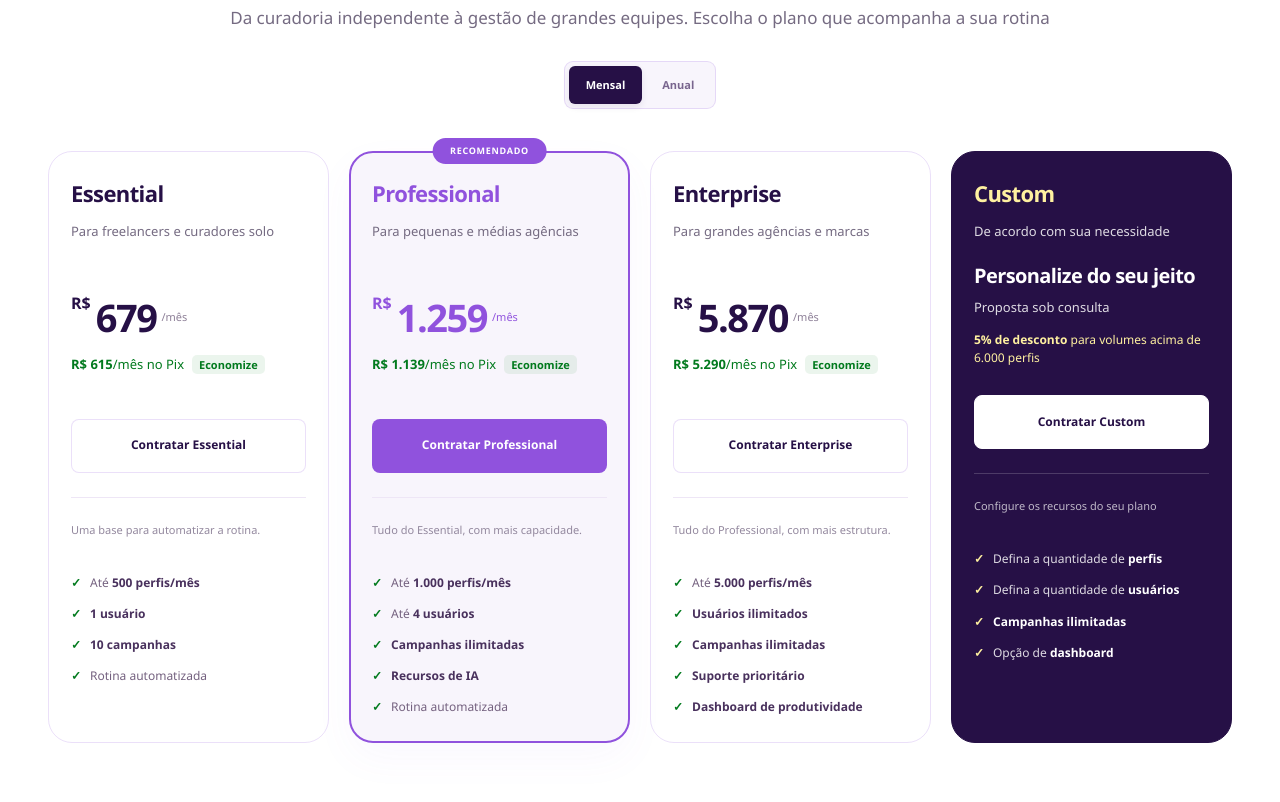
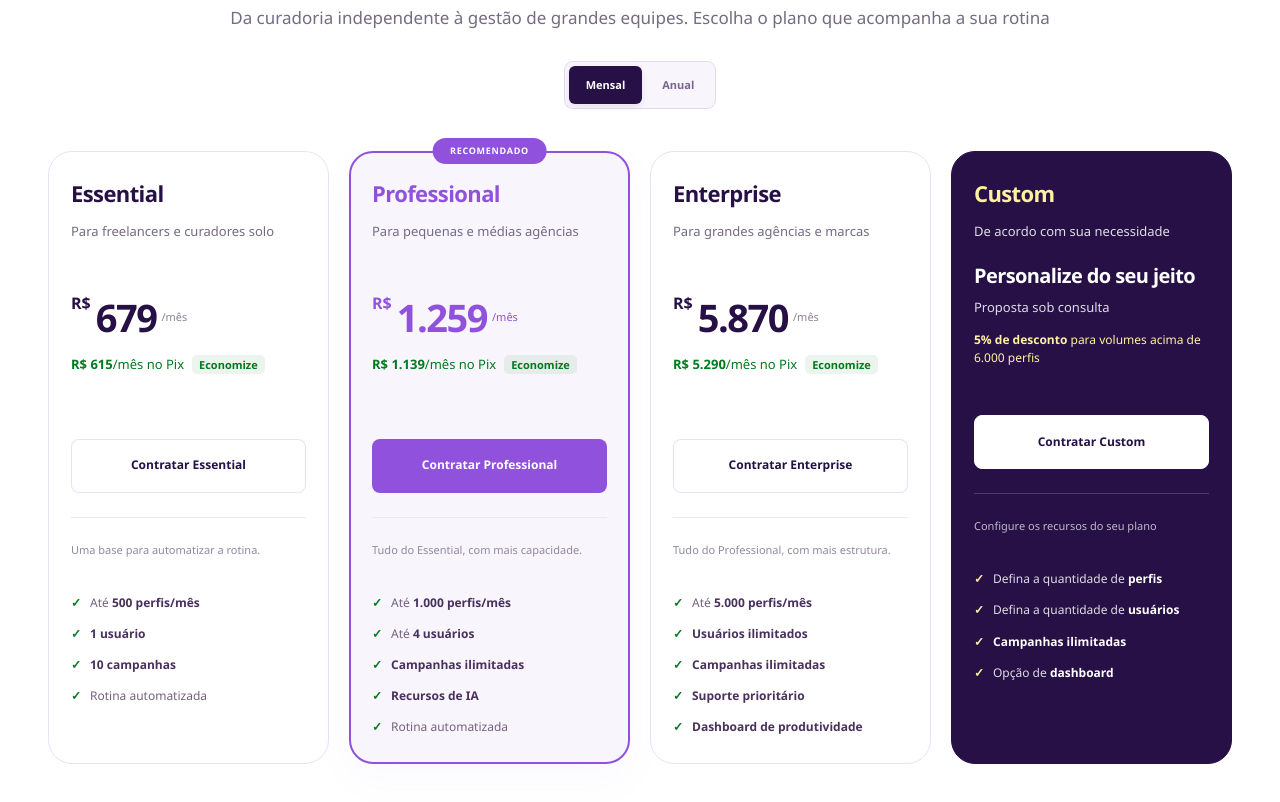
Before and after one commit to Grape-Time/site-oficial, a website: page index.html in a window 1280 px wide. Shown: the part 2708-3510 px from the top of the page. Drawn offline with Linux system fonts and the light colour scheme.

Commit message:
Substitui alinhamento dinamico final conforme ajuste solicitado

```diff
--- a/index.html
+++ b/index.html
@@ -427,14 +427,17 @@
 
 
 <style>
-  /* Organiza o conteúdo dos cartões a partir do topo */
   #planos .pricing-grid > .plan-card {
     display: flex;
     flex-direction: column;
     justify-content: flex-start;
   }
 
-  /* Sobe “Personalize do seu jeito” e os textos abaixo */
+  #planos .pricing-grid > .plan-card > * {
+    flex-shrink: 0;
+  }
+
+  /* Mantém o conteúdo do Custom mais acima */
   #planos .pricing-grid > .custom-card > .plan-description {
     min-height: 0;
   }
@@ -450,60 +453,68 @@
     margin-top: 10px;
   }
 
+  /* Espaço mínimo entre o texto e o botão */
+  #planos .pricing-grid > .plan-card > .price-detail {
+    margin-bottom: 20px;
+  }
+
+  /* O espaço disponível fica acima dos botões */
   #planos .pricing-grid > .plan-card > .button {
-    margin-top: 20px;
-    flex-shrink: 0;
+    margin-top: auto;
+    min-height: 54px;
   }
 </style>
 
 <script>
   (() => {
-    function iniciarAlinhamento() {
-      const secao = document.getElementById("planos");
-      const grade = secao?.querySelector(".pricing-grid");
-
-      if (!grade || grade.dataset.botoesAlinhados === "true") return;
-      grade.dataset.botoesAlinhados = "true";
+    function iniciar() {
+      const grade = document.querySelector("#planos .pricing-grid");
+      if (!grade) return;
 
       let quadro;
 
-      function alinharBotoes() {
-        const itens = [...grade.querySelectorAll(":scope > .plan-card")]
-          .map(card => ({
-            card,
-            botao: card.querySelector(":scope > .button")
-          }))
-          .filter(item => item.botao);
+      function alinhar() {
+        const blocos = [
+          ...grade.querySelectorAll(
+            ":scope > .plan-card > .plan-features"
+          )
+        ];
 
-        if (!itens.length) return;
+        if (!blocos.length) return;
 
-        /* Remove o espaçamento calculado anteriormente */
-        itens.forEach(({ botao }) => {
-          botao.style.marginTop = "20px";
+        /* Mede a altura natural das listas */
+        blocos.forEach(bloco => {
+          bloco.style.minHeight = "0px";
         });
 
-        /* Mede cada botão em relação ao próprio cartão */
-        const posicoes = itens.map(({ card, botao }) =>
-          botao.offsetTop + card.clientTop
+        const altura = Math.ceil(
+          Math.max(
+            ...blocos.map(bloco =>
+              bloco.getBoundingClientRect().height
+            )
+          )
         );
 
-        const posicaoComum = Math.max(...posicoes);
-
-        itens.forEach(({ botao }, indice) => {
-          const espaco = 20 + posicaoComum - posicoes[indice];
-          botao.style.marginTop = `${espaco}px`;
+        /* Reserva a mesma altura abaixo de cada botão */
+        blocos.forEach(bloco => {
+          bloco.style.minHeight = altura + "px";
         });
       }
 
       function atualizar() {
         cancelAnimationFrame(quadro);
-        quadro = requestAnimationFrame(alinharBotoes);
+        quadro = requestAnimationFrame(alinhar);
       }
 
-      window.addEventListener("resize", atualizar, { passive: true });
+      /* Acompanha a criação do Custom e a troca de preços */
+      new MutationObserver(atualizar).observe(grade, {
+        childList: true,
+        subtree: true,
+        characterData: true
+      });
 
-      secao.querySelectorAll("[data-period]").forEach(botao => {
-        botao.addEventListener("click", atualizar);
+      window.addEventListener("resize", atualizar, {
+        passive: true
       });
 
       if (document.fonts) {
@@ -514,13 +525,11 @@
     }
 
     if (document.readyState === "loading") {
-      document.addEventListener(
-        "DOMContentLoaded",
-        iniciarAlinhamento,
-        { once: true }
-      );
+      document.addEventListener("DOMContentLoaded", iniciar, {
+        once: true
+      });
     } else {
-      iniciarAlinhamento();
+      iniciar();
     }
   })();
 </script>
```
